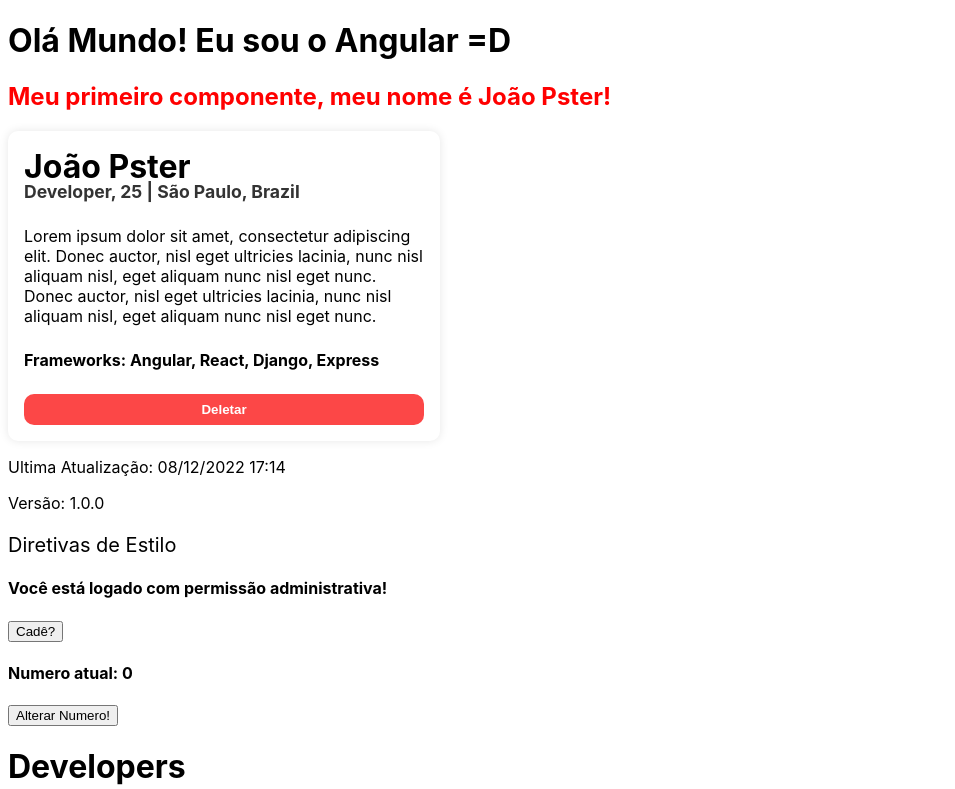
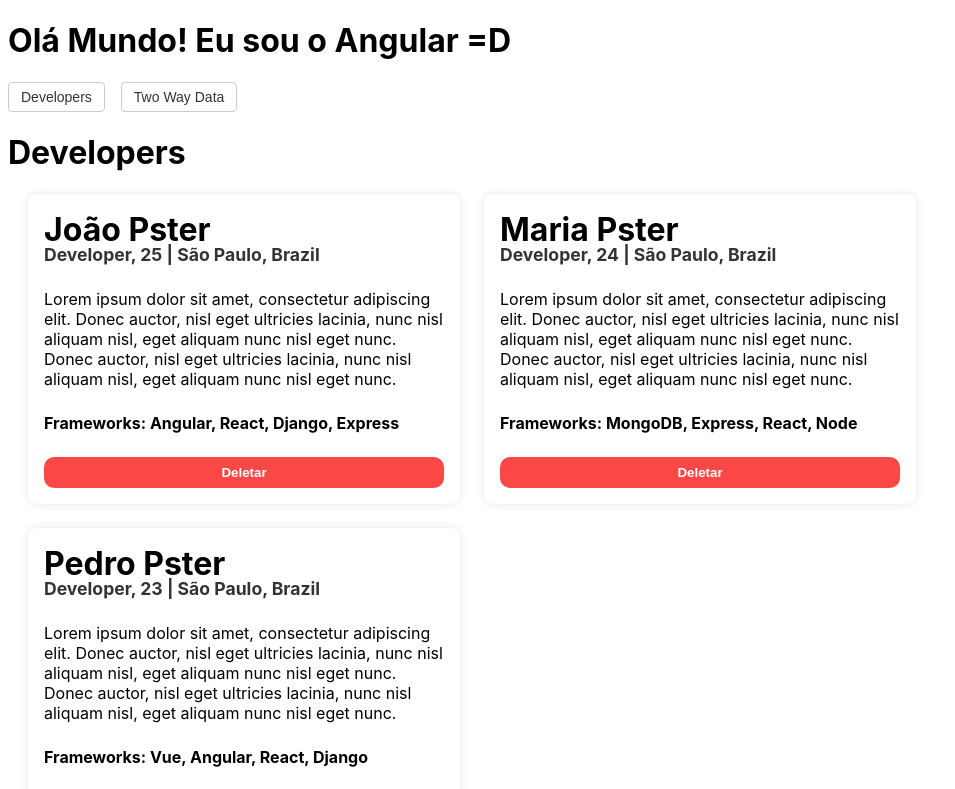
Before and after one commit to J-Pster/Pster-Angular-Course, an Angular app: page / in a window 1280 px wide. Shown: the top 789 px of the page, without its empty margins (0-955 px from the left). Built offline with nearby package versions, Linux system fonts and the light colour scheme.

Commit message:
feat(angular-router): Aprendendo roteamento no Angular

```diff
--- a/src/app/app.component.html
+++ b/src/app/app.component.html
@@ -1,10 +1,6 @@
 <h1>Olá Mundo! Eu sou o Angular =D</h1>
-<app-first-component></app-first-component>
-<app-profile-card [developer]="developers[0]"></app-profile-card>
-<app-parent-data [currentData]="currentData" [appVersion]="appVersion"></app-parent-data>
-<app-directives></app-directives>
-<app-if-render></app-if-render>
-<app-events></app-events>
-<app-number-show></app-number-show>
-<app-list-developers [developers]="developers" ></app-list-developers>
-<app-two-way-data></app-two-way-data>
+<nav>
+  <button routerLink="/">Developers</button>
+  <button routerLink="/two-way-data">Two Way Data</button>
+</nav>
+<router-outlet></router-outlet>
--- a/src/app/app.component.scss
+++ b/src/app/app.component.scss
@@ -0,0 +1,20 @@
+nav {
+  display: flex;
+  flex-direction: row;
+  gap: 1rem;
+
+  button {
+    padding: 6px 12px;
+
+    font-size: 14px;
+    font-weight: 400;
+
+    background: #fff;
+    color: #333;
+
+    border: 1px solid #ccc;
+    border-radius: 4px;
+
+    cursor: pointer;
+  }
+}
--- a/src/app/app.module.ts
+++ b/src/app/app.module.ts
@@ -1,6 +1,8 @@
 import { NgModule } from '@angular/core';
 import { BrowserModule } from '@angular/platform-browser';
 import { FormsModule } from '@angular/forms';
+
+import { AppRoutingModule } from './app-routing.module';
 
 import { AppComponent } from './app.component';
 import { FirstComponentComponent } from './components/first-component/first-component.component';
@@ -28,7 +30,7 @@ import { TwoWayDataComponent } from './components/two-way-data/two-way-data.comp
     ListDevelopersComponent,
     TwoWayDataComponent,
   ],
-  imports: [BrowserModule, FormsModule],
+  imports: [BrowserModule, FormsModule, AppRoutingModule],
   providers: [],
   bootstrap: [AppComponent],
 })
--- a/src/app/components/list-developers/list-developers.component.ts
+++ b/src/app/components/list-developers/list-developers.component.ts
@@ -1,4 +1,4 @@
-import { Component, Input } from '@angular/core';
+import { Component } from '@angular/core';
 
 import { ListDevelopersService } from 'src/app/services/list-developers.service';
 
@@ -10,7 +10,32 @@ import Developer from 'src/app/interfaces/IDeveloper';
   styleUrls: ['./list-developers.component.scss'],
 })
 export class ListDevelopersComponent {
-  @Input() developers!: Developer[];
+  developers: Developer[] = [
+    {
+      name: 'João Pster',
+      age: 25,
+      job: 'Developer',
+      location: 'São Paulo, Brazil',
+      bio: 'Lorem ipsum dolor sit amet, consectetur adipiscing elit. Donec auctor, nisl eget ultricies lacinia, nunc nisl aliquam nisl, eget aliquam nunc nisl eget nunc. Donec auctor, nisl eget ultricies lacinia, nunc nisl aliquam nisl, eget aliquam nunc nisl eget nunc.',
+      frameworks: ['Angular', 'React', 'Django', 'Express'],
+    },
+    {
+      name: 'Maria Pster',
+      age: 24,
+      job: 'Developer',
+      location: 'São Paulo, Brazil',
+      bio: 'Lorem ipsum dolor sit amet, consectetur adipiscing elit. Donec auctor, nisl eget ultricies lacinia, nunc nisl aliquam nisl, eget aliquam nunc nisl eget nunc. Donec auctor, nisl eget ultricies lacinia, nunc nisl aliquam nisl, eget aliquam nunc nisl eget nunc.',
+      frameworks: ['MongoDB', 'Express', 'React', 'Node'],
+    },
+    {
+      name: 'Pedro Pster',
+      age: 23,
+      job: 'Developer',
+      location: 'São Paulo, Brazil',
+      bio: 'Lorem ipsum dolor sit amet, consectetur adipiscing elit. Donec auctor, nisl eget ultricies lacinia, nunc nisl aliquam nisl, eget aliquam nunc nisl eget nunc. Donec auctor, nisl eget ultricies lacinia, nunc nisl aliquam nisl, eget aliquam nunc nisl eget nunc.',
+      frameworks: ['Vue', 'Angular', 'React', 'Django'],
+    },
+  ];
 
   constructor(private listDevelopersService: ListDevelopersService) {}
 
```
Also changed, not shown: src/app/app-routing.module.ts (added, +23 -0 lines).
